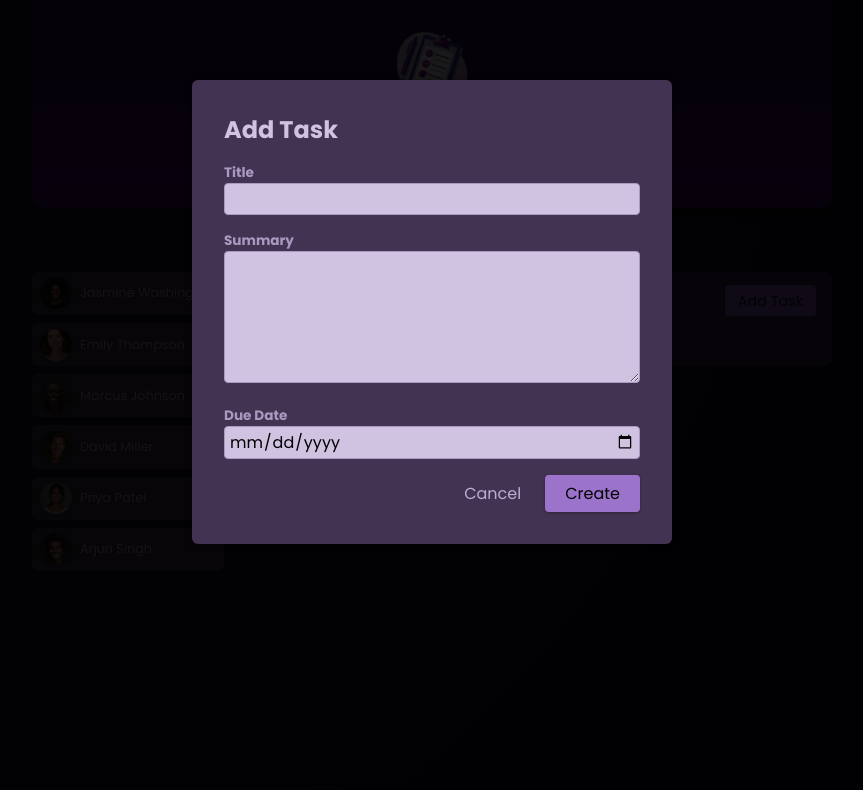
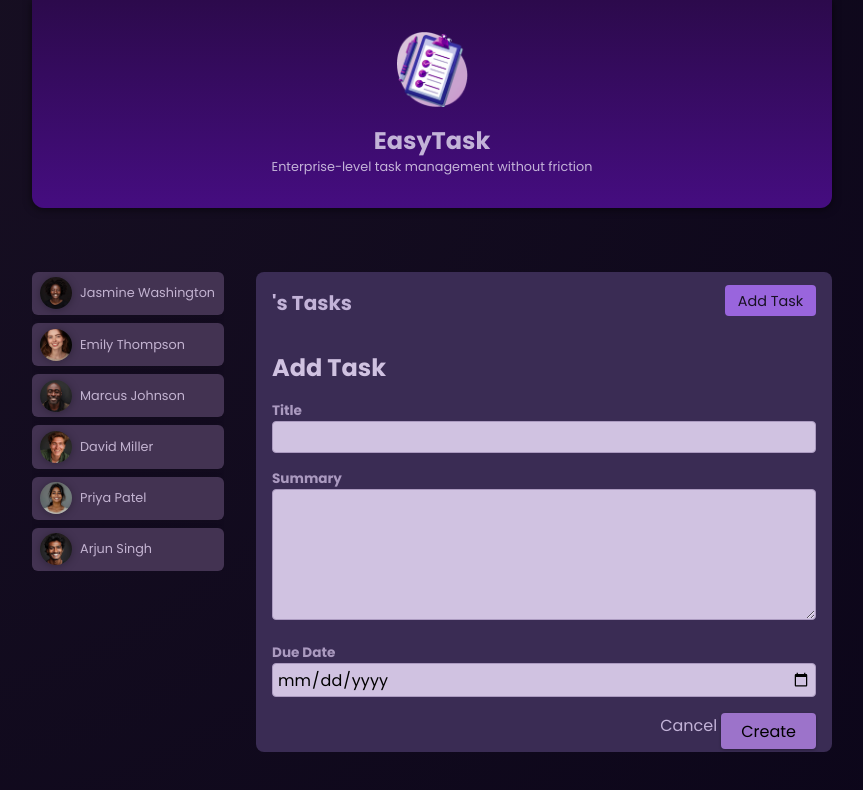
Before and after one commit to VedantBhagwat/EasyTaskManagement, an Angular app: page /users/1/tasks/new in a window 1280 px wide. Shown: the top 790 px of the page, without its empty margins (208-1071 px from the left). Built offline with nearby package versions, Linux system fonts and the light colour scheme.

Commit message:
remove dialogue modal from NewTaskComponent

```diff
--- a/src/app/components/tasks/new-task/new-task.component.html
+++ b/src/app/components/tasks/new-task/new-task.component.html
@@ -1,5 +1,3 @@
-<div class="backdrop" (click)="onCancel()"></div>
-<dialog open>
 <h2>Add Task</h2>
 <form (ngSubmit)="onSubmitNewTask()">
   <p>
@@ -23,8 +21,7 @@
   </p>
 
   <p class="actions">
-      <button type="button" (click)="onCancel()">Cancel</button>
+    <a>Cancel</a>
     <button type="submit">Create</button>
   </p>
 </form>
-</dialog>
--- a/src/app/components/tasks/new-task/new-task.component.scss
+++ b/src/app/components/tasks/new-task/new-task.component.scss
@@ -1,4 +1,4 @@
-.backdrop {
+/* .backdrop {
   background-color: rgba(0, 0, 0, 0.9);
   position: fixed;
   top: 0;
@@ -17,7 +17,7 @@ dialog {
   overflow: hidden;
   padding: 1rem;
   top: 5rem;
-}
+} */
 
 h2 {
   margin: 0;
--- a/src/app/components/tasks/new-task/new-task.component.ts
+++ b/src/app/components/tasks/new-task/new-task.component.ts
@@ -18,10 +18,6 @@ export class NewTaskComponent {
 
   private tasksService = inject(TasksService);
 
-  onCancel() {
-    this.cancel.emit();
-  }
-
   onSubmitNewTask() {
     this.tasksService.addTask(
       {
```
Lines whose indentation alone changed are shown as unchanged.
